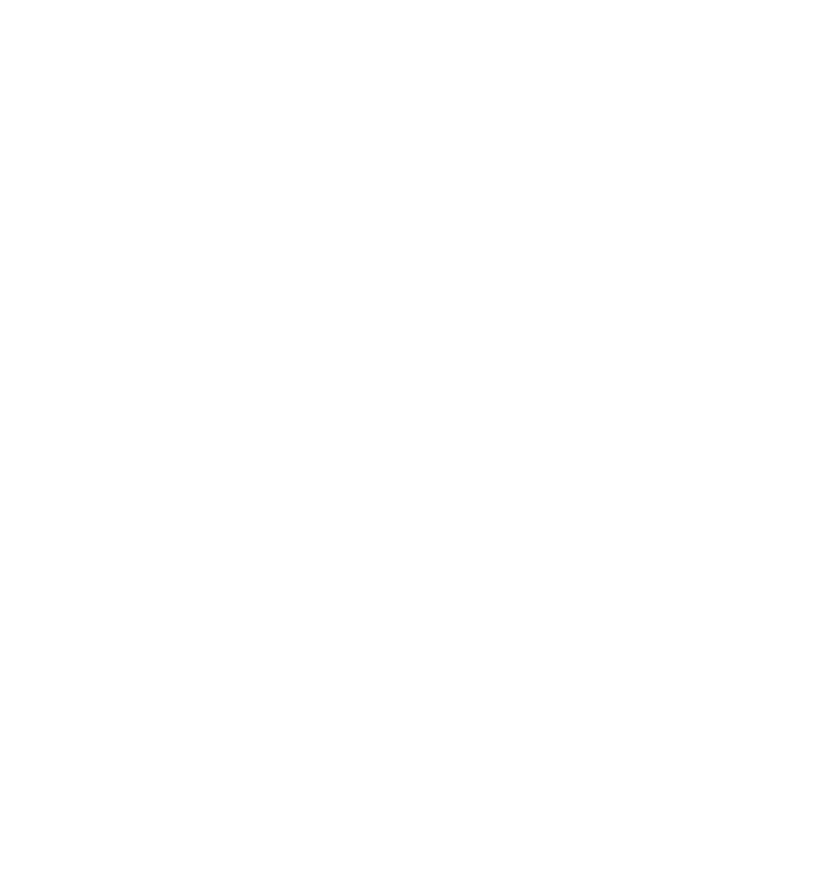
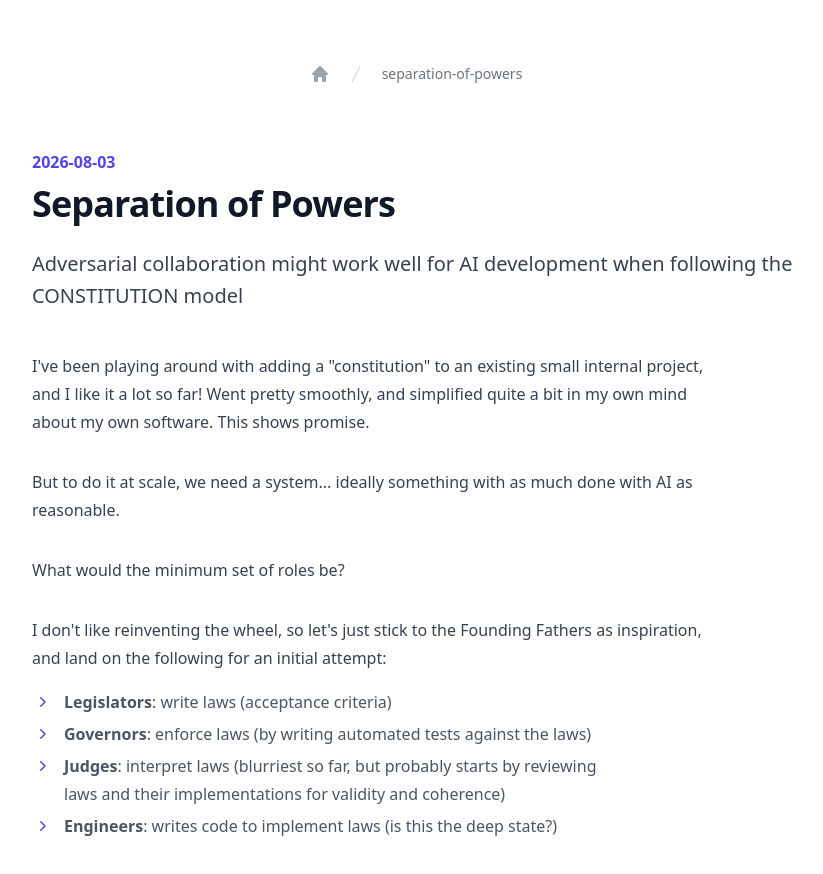
Before and after one commit to Burwin/blog, a Nuxt app: page /posts/separation-of-powers in a window 1280 px wide. Before the commit this address had no page. Shown: the top 874 px of the page, without its empty margins (224-1047 px from the left). Before the commit the page ends 800 px from the top, so only its background shows below. Built offline with nearby package versions, Linux system fonts and the light colour scheme.

Commit message:
publish the separation of powers

```diff
--- /dev/null
+++ b/pages/posts/separation-of-powers.vue
@@ -0,0 +1,19 @@
+<!-- GENERATED FROM content/posts/separation-of-powers.md — DO NOT EDIT -->
+<script setup lang="ts">
+import { addHours } from 'date-fns';
+const post = {
+  date: "2026-08-03",
+  title: "Separation of Powers",
+  excerpt: "Adversarial collaboration might work well for AI development when following the CONSTITUTION model",
+};
+</script>
+
+<template>
+  <BlogPost
+    :date="addHours(new Date(post.date), 12)"
+    :title="post.title"
+    :excerpt="post.excerpt"
+  >
+    <ElementsBp>I've been playing around with adding a &quot;constitution&quot; to an existing small internal project, and I like it a lot so far! Went pretty smoothly, and simplified quite a bit in my own mind about my own software. This shows promise.</ElementsBp><ElementsBp>But to do it at scale, we need a system... ideally something with as much done with AI as reasonable.</ElementsBp><ElementsBp>What would the minimum set of roles be?</ElementsBp><ElementsBp>I don't like reinventing the wheel, so let's just stick to the Founding Fathers as inspiration, and land on the following for an initial attempt:</ElementsBp><ElementsBul><ElementsBli><strong>Legislators</strong>: write laws (acceptance criteria)</ElementsBli><ElementsBli><strong>Governors</strong>: enforce laws (by writing automated tests against the laws)</ElementsBli><ElementsBli><strong>Judges</strong>: interpret laws (blurriest so far, but probably starts by reviewing laws and their implementations for validity and coherence)</ElementsBli><ElementsBli><strong>Engineers</strong>: writes code to implement laws (is this the deep state?)</ElementsBli></ElementsBul>
+  </BlogPost>
+</template>
--- a/posts.json
+++ b/posts.json
@@ -1,4 +1,11 @@
 [
+  {
+    "date": "2026-08-03T12:00:00.000Z",
+    "title": "Separation of Powers",
+    "description": "Adversarial collaboration might work well for AI development when following the CONSTITUTION model",
+    "href": "posts/separation-of-powers",
+    "id": "separation-of-powers"
+  },
   {
     "date": "2026-07-31T12:00:00.000Z",
     "title": "Future Guards for AI Software Factories",
```
Also changed, not shown: content/posts/separation-of-powers.md (added, +18 -0 lines).
